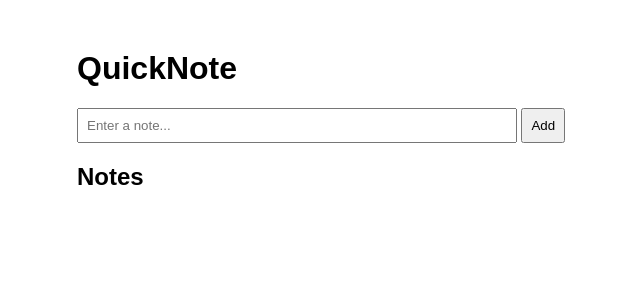
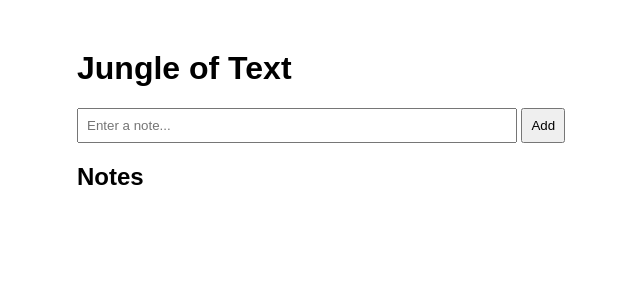
Before and after one commit to alXanderE/quicknote-app, a Flask app: page / in a window 1280 px wide. Shown: the top 300 px of the page, without its empty margins (263-903 px from the left). Run offline with Flask 3, Linux system fonts and the light colour scheme; data that the repository does not hold is empty.

Commit message:
fixed errors

```diff
--- a/app.py
+++ b/app.py
@@ -8,7 +8,6 @@ load_dotenv()
 
 app = Flask(__name__)
 
-print("MONGO URI:", os.getenv("MONGO_URI"))
 # MongoDB connection
 client = MongoClient(os.getenv("MONGO_URI"))
 db = client["quicknote"]
--- a/templates/index.html
+++ b/templates/index.html
@@ -1,11 +1,11 @@
 <!DOCTYPE html>
 <html>
 <head>
-    <title>QuickNote</title>
+    <title>Jungle of Text</title>
     <link rel="stylesheet" href="{{ url_for('static', filename='style.css') }}">
 </head>
 <body>
-    <h1>QuickNote</h1>
+    <h1>Jungle of Text</h1>
 
     <form action="/add" method="POST">
         <input type="text" name="text" placeholder="Enter a note..." required>
```
Also changed, not shown: 1 other file.
